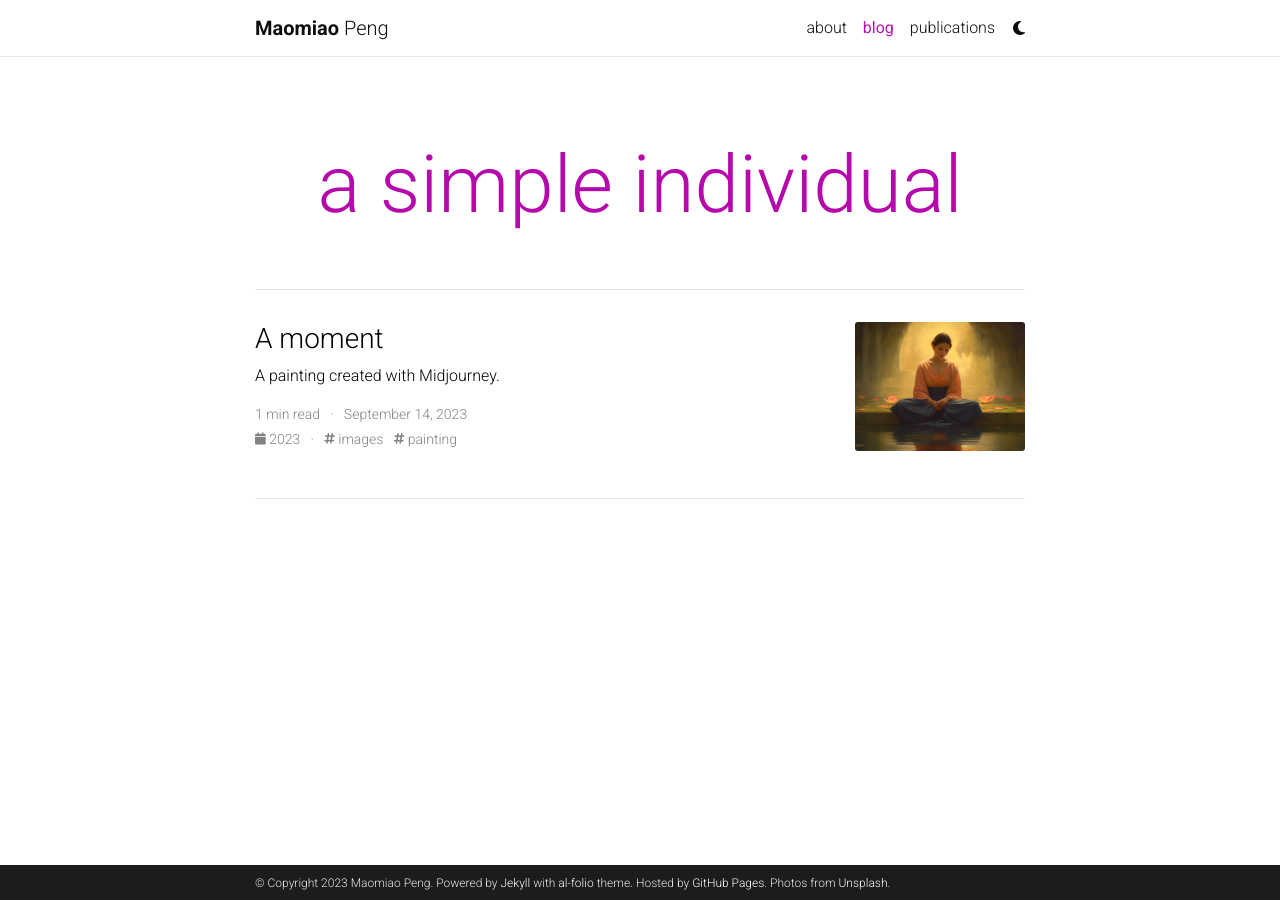
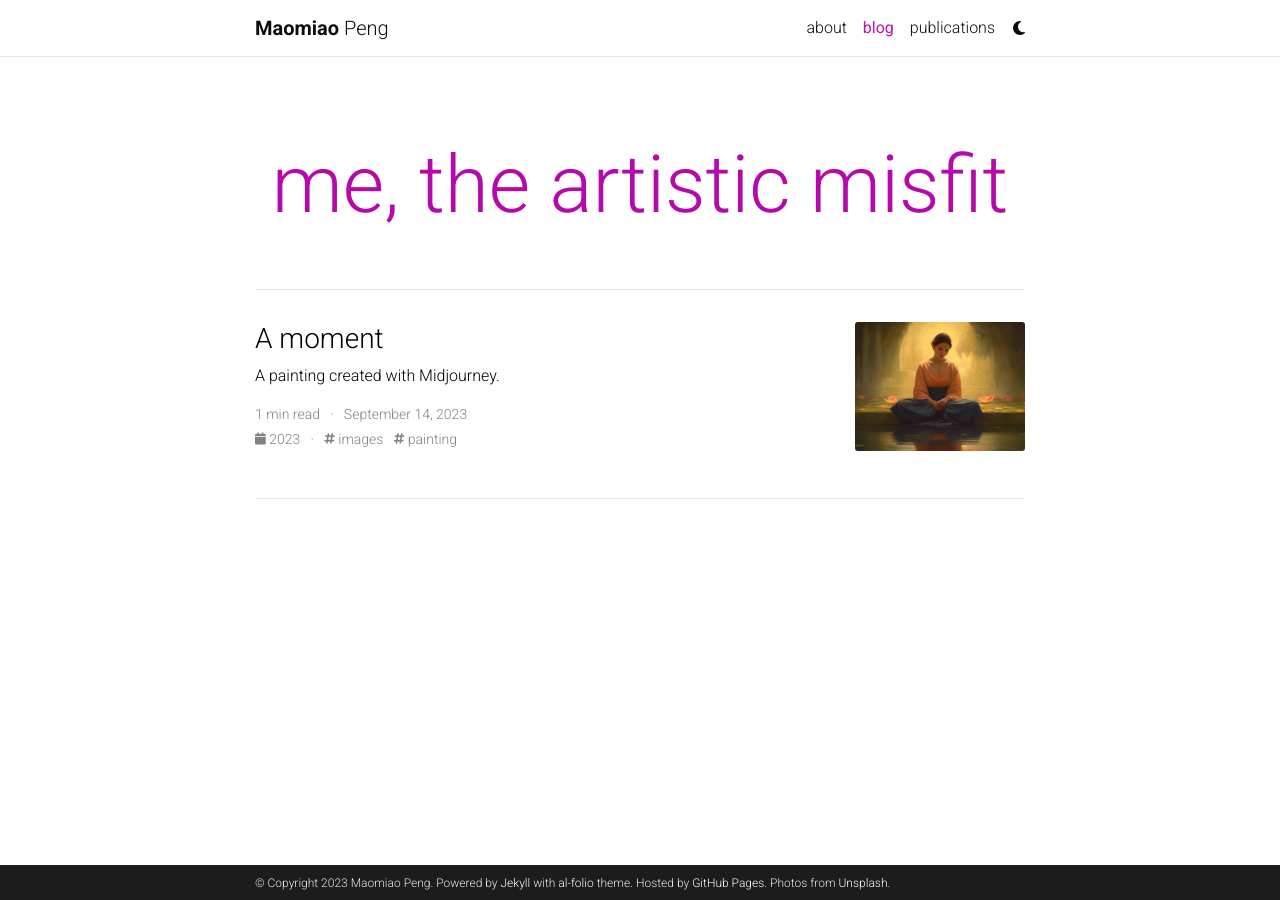
Before and after one commit to mmpeng9/mmpeng9, a Jekyll site: the page built from blog/index.html, in a window 1280 px wide. Built offline with Jekyll 4.4.1, drawn with Linux system fonts in a browser that asks for light colours; the list of posts is cut into pages by our own code; comment, search, counter and statistics services are not loaded; a style sheet for code colours, icons or effects is not loaded.

Commit message:
modify blog name

```diff
--- a/_config.yml
+++ b/_config.yml
@@ -122,7 +122,7 @@
 # Blog
 # -----------------------------------------------------------------------------
 
-blog_name: a simple individual # blog_name will be displayed in your blog page
+blog_name: me, the artistic misfit # blog_name will be displayed in your blog page
 blog_nav_title: blog # your blog must have a title for it to be displayed in the nav bar
 # blog_description: to be added
 permalink: /blog/:year/:title/
```
